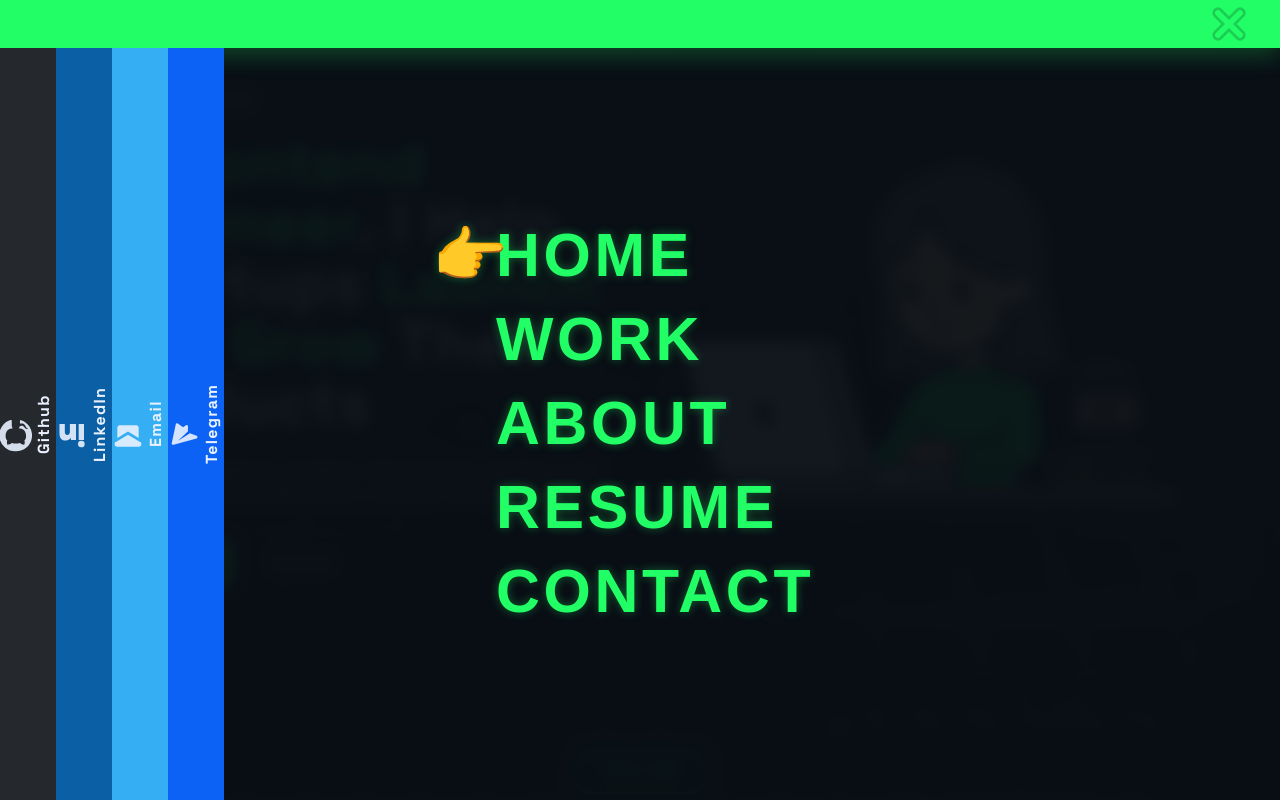
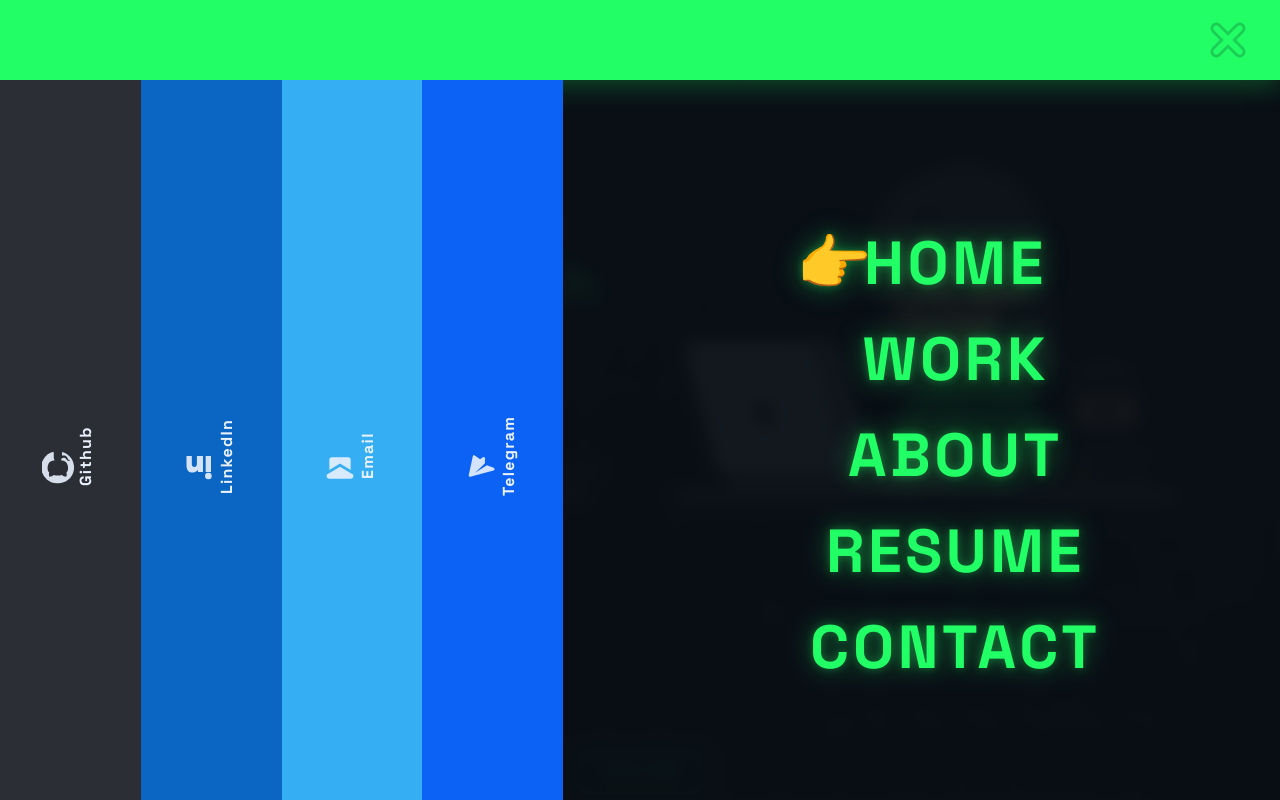
Before and after one commit to TINANOROUZI/portfolio-tina, a React (Vite) app: page / in a window 1280 px wide. Both pictures are taken after a click on the button "Open menu". Built offline with nearby package versions, Linux system fonts and the light colour scheme.

Commit message:
Update OverlayMenu.jsx

```diff
--- a/src/components/nav/OverlayMenu.jsx
+++ b/src/components/nav/OverlayMenu.jsx
@@ -2,10 +2,10 @@
 import { useEffect, useState } from "react";
 import { Link } from "react-router-dom";
 
-/* Header height: keep in sync with h-12 (48px) */
+/* Keep in sync with top bar h-12 (48px) */
 const TOPBAR_H = 48;
 
-/* --- Inline icons --- */
+/* ---------- Inline icons ---------- */
 const Ico = {
   GitHub: (p) => (
     <svg viewBox="0 0 24 24" fill="currentColor" {...p}>
@@ -29,8 +29,8 @@ const Ico = {
   ),
 };
 
-/* Stripe spans full column height */
-function Stripe({ href, color, label, Icon, delayMs }) {
+/* ---------- Desktop stripe (vertical) ---------- */
+function StripeCol({ href, color, label, Icon, delayMs }) {
   return (
     <a
       className="stripe h-full flex-1"
@@ -40,8 +40,26 @@ function Stripe({ href, color, label, Icon, delayMs }) {
       style={{ backgroundColor: color, transitionDelay: `${delayMs}ms` }}
     >
       <div className="stripe-inner h-full">
-        <Icon className="w-5 h-7 md:w-8 md:h-8 opacity-90 mb-3 md:mb-6" />
+        <Icon className="w-6 h-6 md:w-8 md:h-8 opacity-90 mb-4 md:mb-6" />
         <span className="stripe-text">{label}</span>
+      </div>
+    </a>
+  );
+}
+
+/* ---------- Mobile stripe (horizontal row) ---------- */
+function StripeRow({ href, color, label, Icon, delayMs }) {
+  return (
+    <a
+      className="block w-full h-16 sm:h-18 md:h-20"
+      href={href}
+      target={href.startsWith("#") || href.startsWith("/") ? "_self" : "_blank"}
+      rel="noreferrer"
+      style={{ backgroundColor: color, transitionDelay: `${delayMs}ms` }}
+    >
+      <div className="h-full px-4 flex items-center gap-3 text-white/95">
+        <Icon className="w-7 h-7 opacity-90" />
+        <span className="font-hud text-[18px]">{label}</span>
       </div>
     </a>
   );
@@ -57,8 +75,8 @@ export default function OverlayMenu({ open, onClose }) {
   }, [onClose]);
 
   const stripes = [
-    { label: "Github",   href: "https://github.com/TINANOROUZI",                    color: "#25282d", Icon: Ico.GitHub },
-    { label: "LinkedIn", href: "https://www.linkedin.com/in/tinanorouzimoghaddam", color: "#0b5fa4", Icon: Ico.LinkedIn },
+    { label: "Github",   href: "https://github.com/TINANOROUZI",                    color: "#2b2f35", Icon: Ico.GitHub },
+    { label: "LinkedIn", href: "https://www.linkedin.com/in/tinanorouzimoghaddam", color: "#0a66c2", Icon: Ico.LinkedIn },
     { label: "Email",    href: "mailto:tinanoruzi14@gmail.com",                     color: "#35aef3", Icon: Ico.Email },
     { label: "Telegram", href: "https://t.me/tinanoruzi",                           color: "#0b62f5", Icon: Ico.Telegram },
   ];
@@ -79,73 +97,92 @@ export default function OverlayMenu({ open, onClose }) {
       style={{ backdropFilter: "blur(8px)" }}
       aria-hidden={!open}
     >
-      {/* top bar (48px) */}
-      <div className="h-12 bg-accent flex items-center justify-end pr-4 sm:pr-6 shadow-[0_6px_24px_rgba(34,255,102,.25)]">
+      {/* Top neon bar + X */}
+      <div className="h-12 lg:h-20 bg-accent flex items-center justify-end pr-4 sm:pr-6 shadow-[0_6px_24px_rgba(34,255,102,.25)]">
         <button
           aria-label="Close menu"
           onClick={onClose}
           className="group grid place-items-center p-2 rounded-md hover:scale-105 active:scale-95 transition z-[100]"
         >
-          <svg width="38" height="38" viewBox="0 0 24 24" aria-hidden="true">
+          <svg width="40" height="40" viewBox="0 0 24 24" aria-hidden="true">
             <path d="M5 5l14 14M19 5L5 19" stroke="#0b0f17" strokeWidth="7" strokeLinecap="round" opacity=".22" />
-            <path
-              d="M5 5l14 14M19 5L5 19"
-              stroke="#22ff66"
-              strokeWidth="3.5"
-              strokeLinecap="round"
-              style={{ filter: "drop-shadow(0 0 8px rgba(34,255,102,.45))" }}
-            />
+            <path d="M5 5l14 14M19 5L5 19" stroke="#22ff66" strokeWidth="3.5" strokeLinecap="round"
+              style={{ filter: "drop-shadow(0 0 8px rgba(34,255,102,.45))" }} />
           </svg>
         </button>
       </div>
 
-      {/* content fills the rest of the viewport */}
-      <div
-        className="flex"
-        style={{ height: `calc(100dvh - ${TOPBAR_H}px)` }}
-      >
-        {/* LEFT STRIPES (full-height) */}
-        <div
-          className="flex w-[28vw] min-w-[74px] max-w-[120px] h-full"
-          style={{ height: `calc(100dvh - ${TOPBAR_H}px)` }}
-        >
-          {stripes.map((s, i) => (
-            <Stripe key={s.label} {...s} delayMs={120 + i * 100} />
-          ))}
+      {/* Column = content area */}
+      <div className="flex flex-col" style={{ height: `calc(100dvh - ${TOPBAR_H}px)` }}>
+        {/* Desktop/tablet (≥640px): vertical stripes + centered menu */}
+        <div className="hidden sm:flex flex-1">
+          {/* LEFT vertical stripes */}
+          <div className="flex h-full w-[36vw] min-w-[120px] lg:w-[44vw] lg:min-w-[520px] lg:max-w-[640px]">
+            {stripes.map((s, i) => (
+              <StripeCol key={s.label} {...s} delayMs={120 + i * 100} />
+            ))}
+          </div>
+
+          {/* RIGHT menu (centered) */}
+          <div className="flex-1 min-w-0 overflow-y-auto px-8 lg:px-12 py-10 grid place-items-center">
+            <ul className="w-full max-w-[640px] space-y-8 text-center">
+              {menu.map((m, i) => {
+                const Inner = "to" in m ? Link : "a";
+                const innerProps =
+                  "to" in m
+                    ? { to: m.to }
+                    : { href: m.href, target: m.newTab ? "_blank" : "_self", rel: m.newTab ? "noreferrer" : undefined };
+
+                return (
+                  <li key={m.label} className="reveal" data-delay={i + 1} onMouseEnter={() => setActive(i)}>
+                    <Inner
+                      {...innerProps}
+                      onClick={onClose}
+                      className="menu-link font-hud tracking-[.02em] inline-flex items-center justify-center
+                                 text-center leading-[1.05] text-[clamp(32px,3.6vw,72px)]
+                                 drop-shadow-[0_0_14px_rgba(34,255,102,.35)]"
+                    >
+                      <span className="relative inline-block w-10 mr-4">
+                        <span
+                          className={`absolute left-0 top-1/2 -translate-y-1/2 transition-all duration-300 ${
+                            active === i ? "opacity-100 translate-x-0" : "opacity-0 -translate-x-2"
+                          }`}
+                        >
+                          👉
+                        </span>
+                      </span>
+                      <span className="block">{m.label}</span>
+                    </Inner>
+                  </li>
+                );
+              })}
+            </ul>
+          </div>
         </div>
 
-        {/* RIGHT MENU (stable + responsive, nudged right on mobile) */}
-        <div className="flex-1 min-w-0 overflow-y-auto pr-6 pl-16 sm:pl-10 md:pl-12 py-8 grid place-items-center">
-          <ul className="w-full max-w-[560px] space-y-6 sm:space-y-5">
+        {/* Mobile (<640px): centered menu + bottom rows */}
+        <div className="sm:hidden flex-1 min-w-0 overflow-y-auto px-6 py-8 grid place-items-center">
+          <ul className="w-full max-w-[520px] space-y-6 text-center">
             {menu.map((m, i) => {
               const Inner = "to" in m ? Link : "a";
               const innerProps =
                 "to" in m
                   ? { to: m.to }
-                  : {
-                      href: m.href,
-                      target: m.newTab ? "_blank" : "_self",
-                      rel: m.newTab ? "noreferrer" : undefined,
-                    };
+                  : { href: m.href, target: m.newTab ? "_blank" : "_self", rel: m.newTab ? "noreferrer" : undefined };
 
               return (
-                <li
-                  key={m.label}
-                  className="reveal"
-                  data-delay={i + 1}
-                  onMouseEnter={() => setActive(i)}
-                >
+                <li key={m.label} className="reveal" data-delay={i + 1} onMouseEnter={() => setActive(i)}>
                   <Inner
                     {...innerProps}
                     onClick={onClose}
-                    className="menu-link font-stencil inline-flex items-center text-center leading-[1.05]
-                               text-[clamp(18px,6.5vw,50px)] select-none"
+                    className="menu-link font-hud inline-flex items-center justify-center text-center
+                               leading-[1.05] text-[clamp(26px,8.2vw,44px)]"
                   >
-                    {/* reserved box for pointer to avoid layout shift; wider + more gap */}
-                    <span className="relative inline-block w-9 sm:w-10 mr-3">
+                    <span className="relative inline-block w-8 mr-2">
                       <span
-                        className={`absolute left-0 top-1/2 -translate-y-1/2 transition-all duration-300
-                                   ${active === i ? "opacity-100 translate-x-0" : "opacity-0 -translate-x-2"}`}
+                        className={`absolute left-0 top-1/2 -translate-y-1/2 transition-all duration-300 ${
+                          active === i ? "opacity-100 translate-x-0" : "opacity-0 -translate-x-2"
+                        }`}
                       >
                         👉
                       </span>
@@ -157,6 +194,13 @@ export default function OverlayMenu({ open, onClose }) {
             })}
           </ul>
         </div>
+
+        {/* Mobile bottom stripes */}
+        <div className="sm:hidden">
+          {stripes.map((s, i) => (
+            <StripeRow key={s.label} {...s} delayMs={120 + i * 100} />
+          ))}
+        </div>
       </div>
     </div>
   );
```
